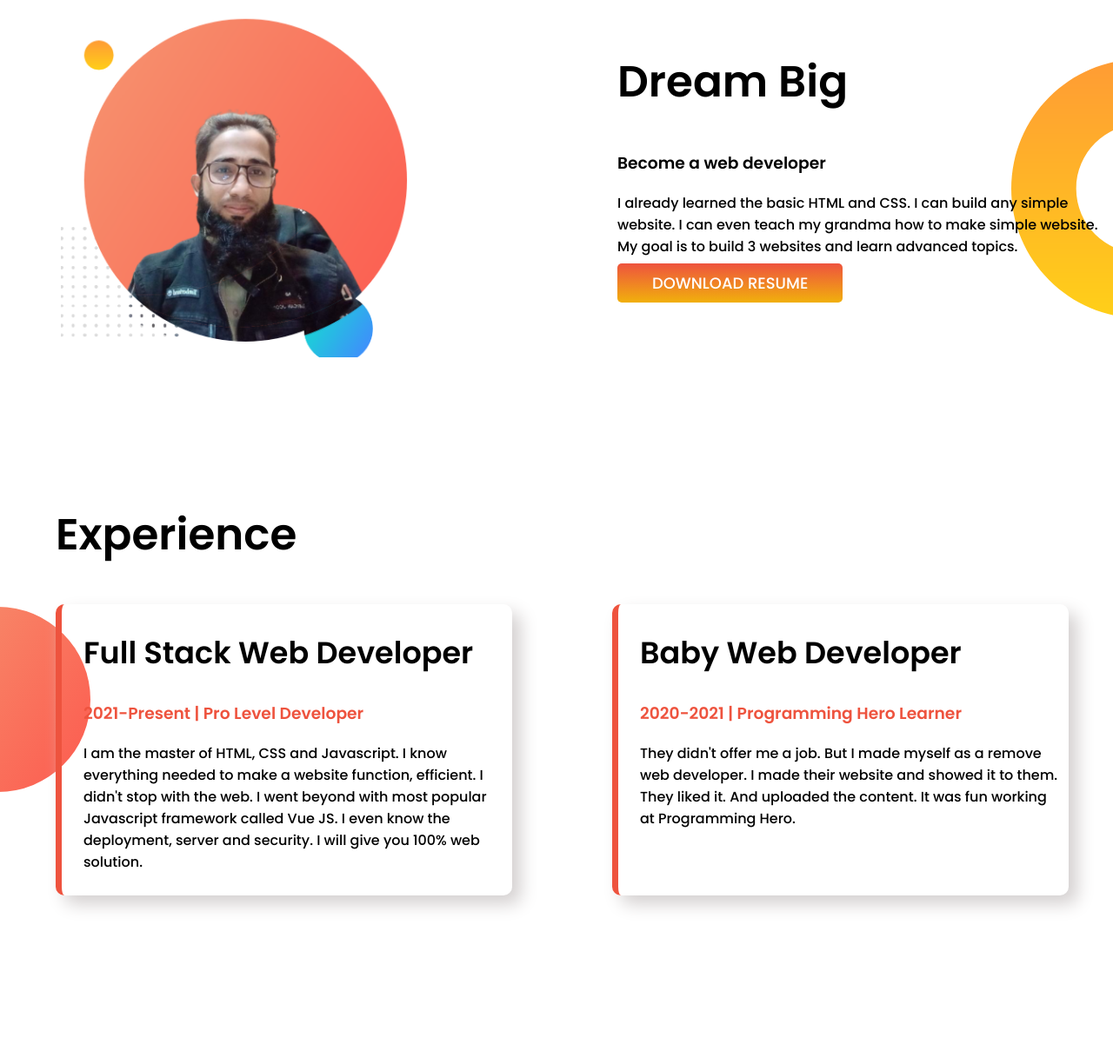
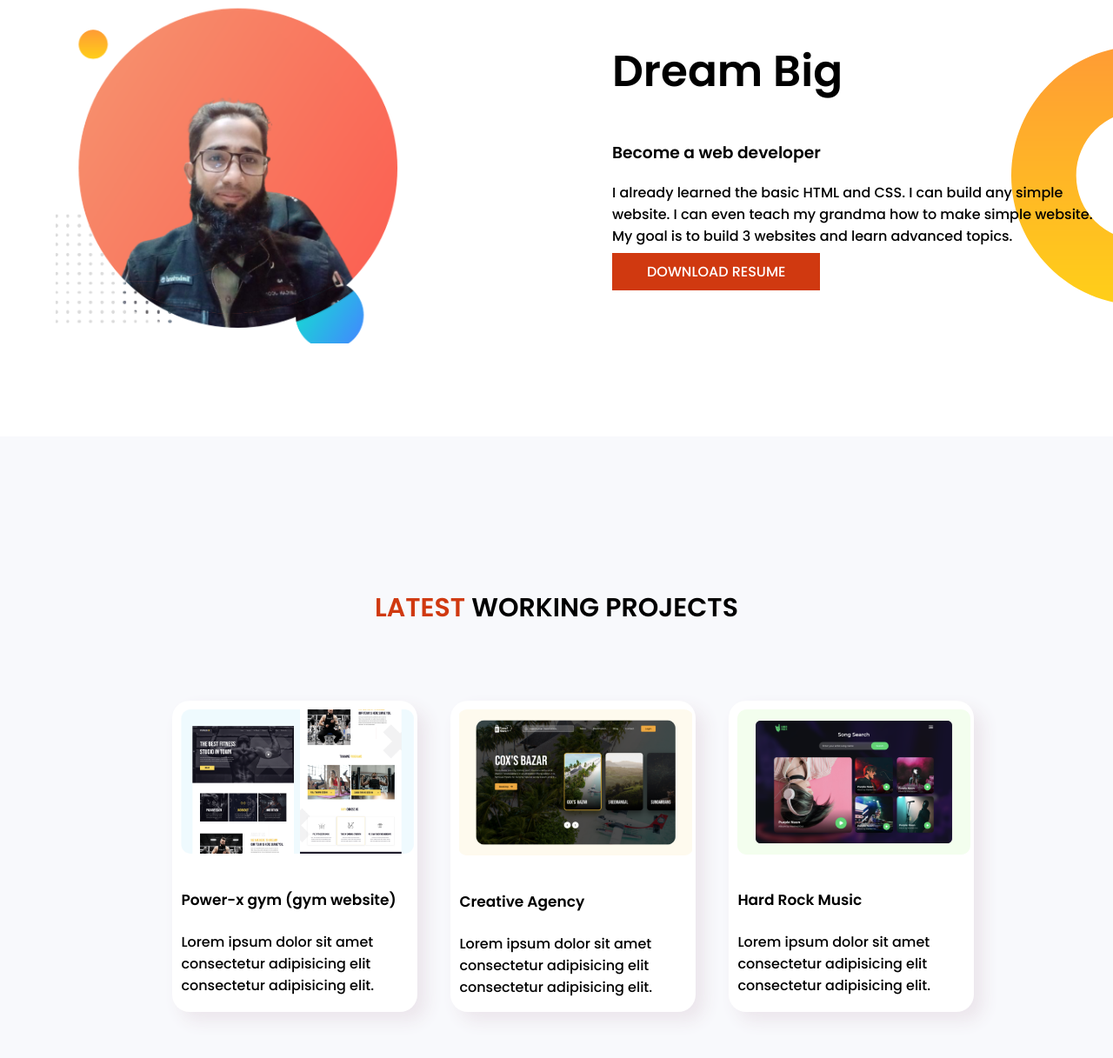
Before and after one commit to AltafHusain22/Altaf-Portfolio, a plain HTML site: page index.html in a window 1280 px wide. Shown: the part 585-1802 px from the top of the page at 87% size. Before the commit the page ends 1775 px from the top, so only its background shows below. Drawn offline with Linux system fonts and the light colour scheme.

Commit message:
Latest work project section added

```diff
--- a/index.html
+++ b/index.html
@@ -15,65 +15,63 @@
 <body>
 
     <!---Hero part-->
+    <section class="hero-area">
+        <div class="half-width">
+            <h1>Welcome To</h1>
+            <h1><span class="text-color">Altaf Husain</span> Portfolio</h1>
+            <h3>Global Web Engineer</h3>
+            <p>I already learned the basic HTML and CSS. I can build any simple website. I can even teach my grandma how
+                to make simple
+                website. My goal is to build 3 websites and learn advanced topics.</p>
+            <a class="hirebutton" href="#">Hire Me </a>
+        </div>
 
-    <section class="corner-dot-image flex_area">
-        <div class=" half-part ">
-            <h1>Welcome To</h1>
-            <h1><span class="color-text">Altaf Husain</span> Portfolio</h1>
-            <h3>Global Web Engineer </h3>
-            <p>I already learned the basic HTML and CSS. I can build any simple website. I can even teach my grandma how
-                to make
-                simple
-                website. My goal is to build 3 websites and learn advanced topics.</p>
-            <a href="#">HIRE ME</a>
-        </div>
-        <div class="half-part">
+        <div class="half-width">
             <img src="images/altaf.png" alt="">
         </div>
     </section>
 
     <!---Dream Big part-->
-
-    <section class="Dream-big flex_area">
-        <div class="half-part">
-            <img class="left" src="images/altaf.png" alt="">
+    <section class="dream-big-area">
+        <div class="half-width">
+            <img src="images/altaf.png" alt="">
         </div>
-        <div class="half-part ">
+        <div class="half-width">
             <h1>Dream Big</h1>
             <h3>Become a web developer</h3>
             <p>I already learned the basic HTML and CSS. I can build any simple website. I can even teach my grandma how
                 to make simple
                 website. My goal is to build 3 websites and learn advanced topics.</p>
-            <a href="#">DOWNLOAD RESUME</a>
+            <a class="hirebutton" href="#">DOWNLOAD RESUME </a>
+        </div>
 
-        </div>
     </section>
 
-    <!---Experience part-->
 
-    <section class="experience-area">
-        <h1 class="exp-head">Experience</h1>
-        <div class="flex_area">
-
-            <div id="full-stack-box" class="shadow">
-                <h2>Full Stack Web Developer</h2>
-                <h3 class="color-text">2021-Present | Pro Level Developer</h3>
-                <p>I am the master of HTML, CSS and Javascript. I know everything needed to make a website function,
-                    efficient. I didn't
-                    stop with the web. I went beyond with most popular Javascript framework called Vue JS. I even know
-                    the deployment,
-                    server and security. I will give you 100% web solution.</p>
+    <!---Latest work-->
+    <section class="latest-work">
+        <h1 class="head-latest"> <span class="text-color">Latest</span> Working Projects</h1>
+        <div class="latest-work-box">
+            <div class="work-showup">
+                <img src="images/image 4.png" alt="">
+                <h4>Power-x gym (gym website)</h4>
+                <p>Lorem ipsum dolor sit amet consectetur adipisicing elit consectetur adipisicing elit.</p>
             </div>
 
-            <div class="shadow">
-                <h2>Baby Web Developer</h2>
-                <h3 class="color-text">2020-2021 | Programming Hero Learner</h3>
-                <p>They didn't offer me a job. But I made myself as a remove web developer. I made their website and
-                    showed it to them.
-                    They liked it. And uploaded the content. It was fun working at Programming Hero.</p>
+            <div class="work-showup">
+                <img src="images/image 5.png" alt="">
+                <h4>Creative Agency</h4>
+                <p>Lorem ipsum dolor sit amet consectetur adipisicing elit consectetur adipisicing elit.</p>
             </div>
 
+            <div class="work-showup">
+                <img src="images/image 8.png" alt="">
+                <h4>Hard Rock Music</h4>
+                <p>Lorem ipsum dolor sit amet consectetur adipisicing elit consectetur adipisicing elit.</p>
+            </div>
         </div>
+
+
     </section>
 
 </body>
--- a/style.css
+++ b/style.css
@@ -1,81 +1,103 @@
 body {
-    font-family: 'Poppins', sans-serif;
     margin: 0;
     padding: 0;
+    font-family: 'Poppins', sans-serif;
 }
 
+/* Hero section area */
 
-/*hero section*/
+.hero-area {
+    background-image: url(images/top-banner.png);
+    background-repeat: no-repeat;
 
-.flex_area {
+}
+
+.hero-area {
     display: flex;
-    margin-bottom: 160px;
+    margin-bottom: 150px;
 }
 
 h1 {
     font-size: 50px;
 }
-h2 {
-    font-size: 35px;
+
+.text-color {
+    color: #d03910
 }
 
-.color-text {
-    color: #ee533e
+.half-width {
+    width: 50%;
+    margin-left: 5%;
+    margin-right: 1%;
 }
 
-.half-part {
-    width: 50%;
-    padding-left: 70px;
+.half-width img {
+    width: 70%
 }
 
-img {
-    width: 70%;
+.hirebutton {
+    text-decoration: none;
+    background-color: #d03910;
+    padding: 10px 40px;
+    color: #fff;
 }
 
-a {
-    text-decoration: none;
-    color: #fff;
-    font-size: 18px;
-    background-image: linear-gradient(#ee533e, #f1b00c);
-    padding: 10px 40px;
-    border-radius: 5px;
-}
+/* Dream Big area */
 
-.corner-dot-image {
-    background-image: url(images/top-banner.png);
-    background-repeat: no-repeat;
-}
 
-/*Dream big*/
-.Dream-big {
+.dream-big-area {
+    display: flex;
     background-image: url(images/dream-bg.png);
     background-repeat: no-repeat;
     background-position: right;
+}
+
+/* Latest-work */
 
 
-}
-/* Experience area*/
+.latest-work {
 
-.experience-area{
-    background-image: url(images/exp-bg.png);
-    background-repeat: no-repeat;
-    background-position: left;
-    background-position: 0ex;
-}
-.exp-head{
-    margin-left: 5%;
+    margin-bottom: 100px;
+    margin-top: 100px;
+    background-color: #F8F9FC;
+    padding-top: 150px;
+    padding-bottom: 150px;
 }
 
-.shadow{
-    box-shadow: 10px 10px 20px rgb(212, 208, 208);
-    width:40%;
-    margin-left:5%;
-    margin-right: 4%;
-    padding-left: 25px;
-    padding-right: 10px;
-    padding-bottom: 10px;
-    border-left: solid 7px  #ee533e;
-    border-radius: 10px;
+.latest-work-box {
 
+    justify-content: center;
+    display: flex;
 
 }
+
+.work-showup {
+    width:22%;
+    background-color: #fff;
+    box-shadow: 10px 10px 20px rgb(235, 229, 235);
+    border-radius: 20px;
+    margin-left: 3%;
+}
+
+.work-showup img {
+    max-width: 95%;
+    padding: 10px;
+}
+
+.work-showup h4 {
+    padding-left: 10px;
+    font-weight: 900;
+    font-size: 17px;
+
+}
+
+.work-showup p {
+    padding-left: 10px;
+}
+
+.head-latest{
+    text-align: center;
+    text-transform:uppercase;
+    font-size:30px;
+  padding-bottom: 60px;
+}
```
Also changed, not shown: images/do not use this pic.png (added), images/do not use this pic2.png (added), images/image 4.png (added), images/image 5.png (added), images/image 8.png (added), images/jhankar.png (deleted), images/jhankar2.png (deleted), 5 other files.
